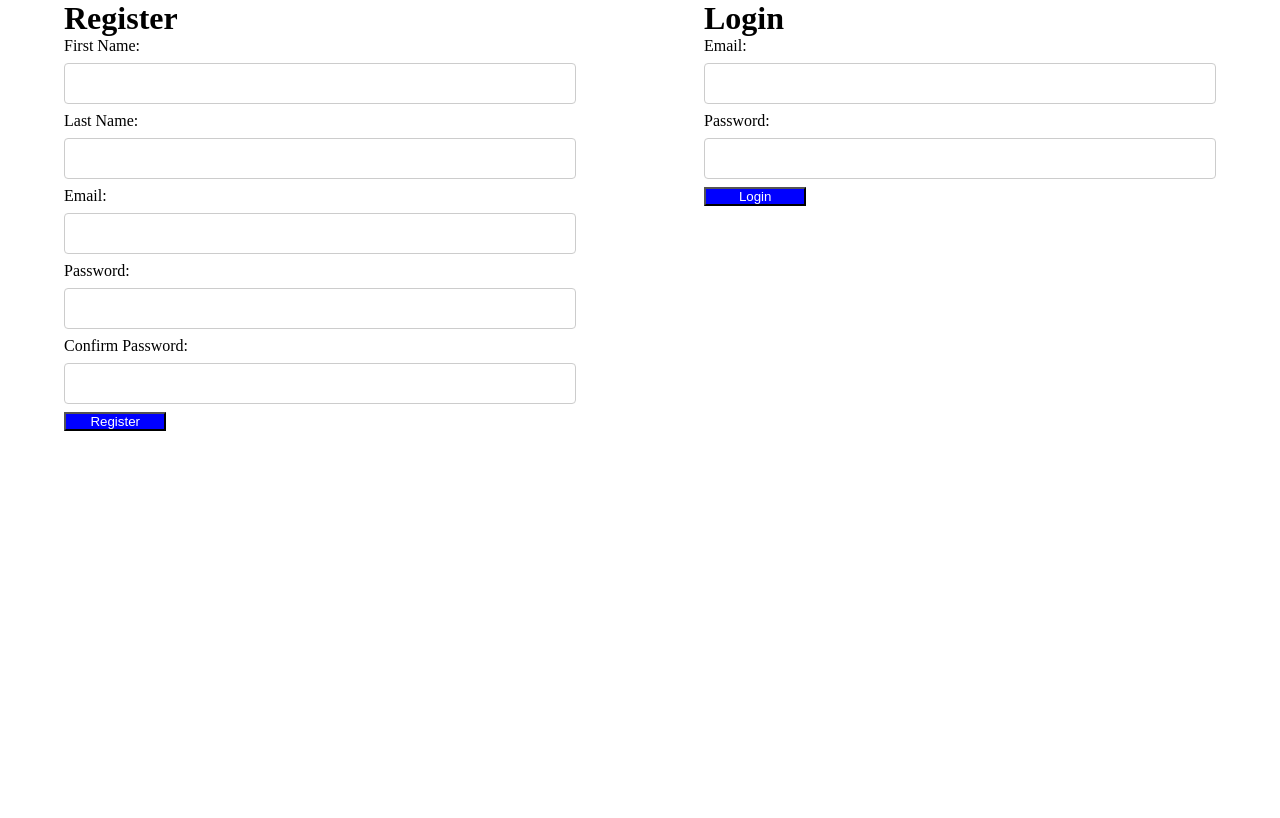
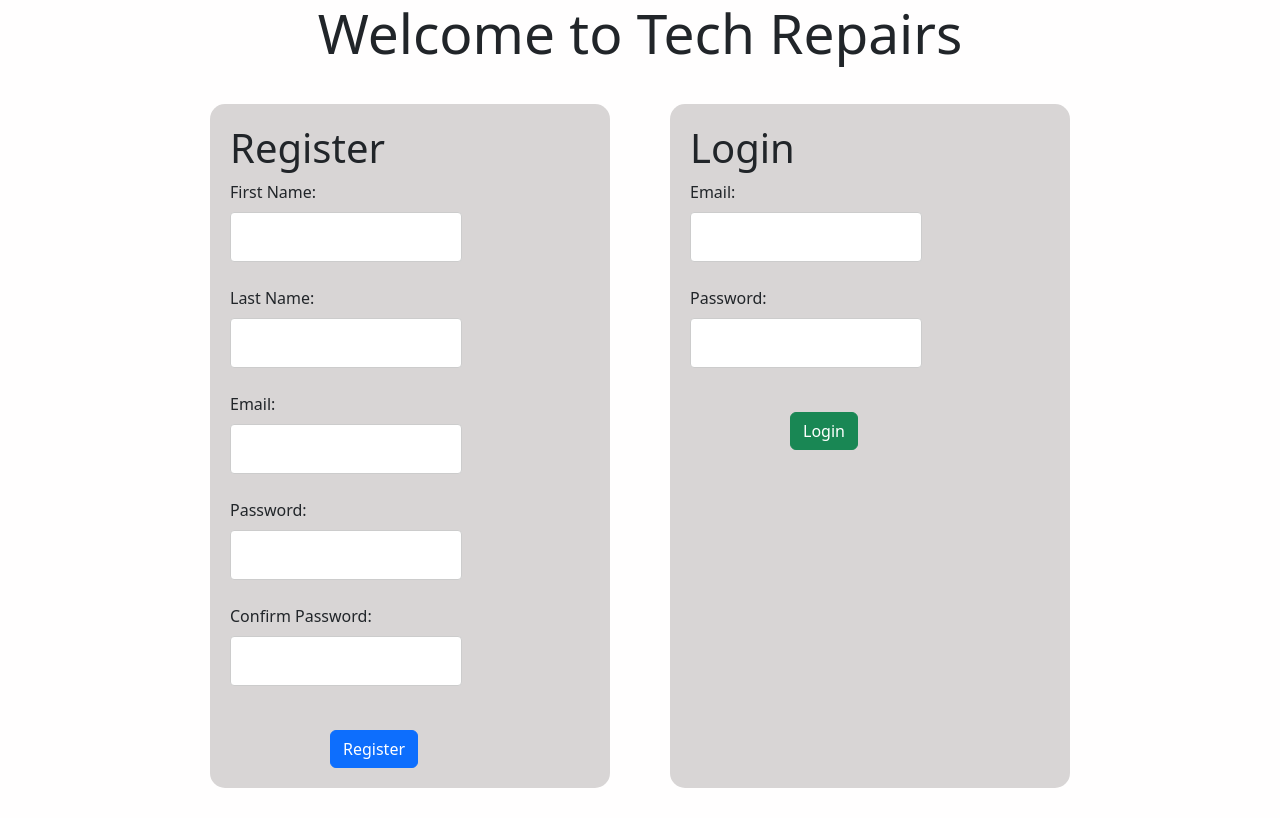
Before and after one commit to jsteelehardin/TechRepair_CodingDojo_GROUP_project, a Flask app: template flask_app/templates/index.html in a window 1280 px wide. Before the commit the page ends 431 px from the top, so only its background shows below. Run offline with Flask 3, Linux system fonts and the light colour scheme; the template is opened without the code that fills it, so the values that code supplies are empty.

Commit message:
Commit jesh - 4/22 @ 10:36pm

```diff
--- a/flask_app/config/mysqlconnection.py
+++ b/flask_app/config/mysqlconnection.py
@@ -4,7 +4,7 @@ class MySQLConnection:
     def __init__(self, db):
         connection = pymysql.connect(host = 'localhost',
                                     user = 'root',
-                                    password = 'Tangel54',
+                                    password = 'wyhfEd-dexsaf-kedbo6',
                                     db = db,
                                     charset = 'utf8mb4',
                                     cursorclass = pymysql.cursors.DictCursor,
--- a/flask_app/controllers/repairs.py
+++ b/flask_app/controllers/repairs.py
@@ -1,4 +1,4 @@
-from flask import render_template,redirect,session,request, flash
+from flask import render_template,redirect,session,request, url_for, flash
 from flask_app import app
 from flask_app.models import repair
 # test comit
--- a/flask_app/controllers/users.py
+++ b/flask_app/controllers/users.py
@@ -1,4 +1,4 @@
-from flask import render_template,redirect,session,request, flash
+from flask import render_template,redirect,session,request,url_for, flash
 from flask_app import app
 from flask_app.models import user
 from flask_app.models import repair
@@ -31,10 +31,10 @@ def new_user():
 def login():
     current_user = user.User.get_with_email(request.form)
     if not current_user:
-        flash("Invalid Email","login")
+        flash("Invalid Email.", "danger")
         return redirect('/')
     if not bcrypt.check_password_hash(current_user.password, request.form['password']):
-        flash("Invalid Password","login")
+        flash("Invalid Password.", "danger")
         return redirect('/')
     session['user_id'] = current_user.id
     return redirect('/user_dashboard')
--- a/flask_app/static/css/style.css
+++ b/flask_app/static/css/style.css
@@ -3,7 +3,7 @@
     justify-content: space-around;
 }
 
-.register {
+/* .register {
     display: flex;
     flex-direction: column;
     width: 40%;
@@ -13,7 +13,7 @@
     display: flex;
     flex-direction: column;
     width: 40%;
-}
+} */
 
 .login_register {
     width: 100%;
@@ -30,6 +30,7 @@ input[type=submit] {
     background-color: blue;
     color: white;
 }
+
 *{
     margin: 0;
     padding: 0;
@@ -61,6 +62,7 @@ input[type=submit] {
 .btn-logout {
     height: 70%;
 }
+
 .footer {
     position: absolute;
     bottom: 0;
@@ -70,7 +72,32 @@ input[type=submit] {
     text-align: center;
     padding: 10px 0;
 }
+
 .card {
     background-color: #f8f9fa;
     box-shadow: 0 2px 4px rgba(0, 0, 0, 0.2);
 }
+
+
+/* login specific */
+.container-user {
+    width: 400px;
+    background-color: rgb(216, 213, 213);
+    padding: 20px;
+    margin: 30px;
+    border-radius: 15px;
+    flex: 1;
+}
+
+.main {
+    display: flex;
+    flex-direction: row;
+}
+
+body {
+    background-color: rgb(255, 254, 254);
+    display: flex;
+    flex-direction: column;
+    align-items: center;
+}
+/* end login spec */
--- a/flask_app/templates/index.html
+++ b/flask_app/templates/index.html
@@ -4,53 +4,98 @@
     <meta charset="UTF-8">
     <meta http-equiv="X-UA-Compatible" content="IE=edge">
     <meta name="viewport" content="width=device-width, initial-scale=1.0">
-    <link rel="stylesheet" type="text/css" href="{{ url_for('static', filename='style.css') }}">
+    <link rel="stylesheet" href="https://cdn.jsdelivr.net/npm/bootstrap@5.3.0-alpha1/dist/css/bootstrap.min.css">
+    <link rel="stylesheet" href="{{ url_for('static', filename='/css/style.css') }}">
     <title>Login and Register</title>
 </head>
 <body>
-    <div class="container">
-        <div class="register">
+    {% with messages = get_flashed_messages(with_categories=true) %}
+    {% if messages %}
+    <div class="container-user">
+        <div class=flashes>
+        {% for category, message in messages %}
+            <div class="alert alert-{{ category }}" role="alert">
+                {{ message }}
+            </div>
+        {% endfor %}
+        </div>
+    </div>
+    {% endif %}
+{% endwith %}
+    <h1 style=font-size:55px align="center">Welcome to Tech Repairs</h1>
+    <div class="main">
+    <div class="container-user">
+        <!-- <div class="register"> -->
             <form action="/register_user" method="post" class="register_form">
                 <h1>Register</h1>
+                <div class="row mb-3">
                 <label for="first_name">First Name:</label>
+                <div class="col-sm-8">
                 <input type="text" name="first_name" class="login_register">
+                </div>
+                </div>
+                <div class="row mb-3">
                 <label for="last_name">Last Name:</label>
+                <div class="col-sm-8">
                 <input type="text" name="last_name" class="login_register">
+                </div>
+                </div>
+                <div class="row mb-3">
                 <label for="email">Email:</label>
+                <div class="col-sm-8">
                 <input type="text" name="email" class="login_register">
+                </div>
+                </div>
+                <div class="row mb-3">
                 <label for="password">Password:</label>
+                <div class="col-sm-8">
                 <input type="password" name="password" class="login_register">
+                </div>
+                </div>
+                <div class="row mb-3">
                 <label for="confirm_pw">Confirm Password:</label>
+                <div class="col-sm-8">
                 <input type="password" name="confirm_pw" class="login_register">
-                <input type="submit" value="Register">
+                </div>
+                </div>
+                <button type="submit" class="btn btn-primary">Register</button>
             </form>
-            {% with messages = get_flashed_messages(category_filter=['register']) %}
+            <!-- {% with messages = get_flashed_messages(category_filter=['register']) %}
             {% if messages %}
                     {% for message in messages %}
                     <p>{{message}}</p>
                     {% endfor %}
             </div>
             {% endif %}
-            {% endwith %}
+            {% endwith %} -->
         </div>
-        <div class="login">
+        <div class="container-user">
             <form action="/login" method="post" class="login_form">
                 <h1>Login</h1>
+                <div class="row mb-3">
                 <label for="email">Email:</label>
+                <div class="col-sm-8">
                 <input type="text" name="email" class="login_register">
+                </div>
+                </div>
+                <div class="row mb-3">
                 <label for="password">Password:</label>
+                <div class="col-sm-8">
                 <input type="password" name="password" class="login_register">
-                <input type="submit" value="Login">
+                </div>
+                </div>
+                <button type="submit" class="btn btn-success">Login</button>
             </form>
-            {% with messages = get_flashed_messages(category_filter=['login']) %}
+            <!-- {% with messages = get_flashed_messages(category_filter=['login']) %}
             {% if messages %}
                     {% for message in messages %}
                     <p>{{message}}</p>
                     {% endfor %}
             </div>
             {% endif %}
-            {% endwith %}
+            {% endwith %} -->
         </div>
+    </div>
     </div>
 </body>
 </html>
--- a/flask_app/templates/techrepair_create.html
+++ b/flask_app/templates/techrepair_create.html
@@ -4,10 +4,8 @@
     <meta charset="UTF-8">
     <meta http-equiv="X-UA-Compatible" content="IE=edge">
     <meta name="viewport" content="width=device-width, initial-scale=1.0">
-    <link href='https://cdn.jsdelivr.net/npm/bootstrap@5.1.0/dist/css/bootstrap.min.css' rel='stylesheet' integrity='sha384-KyZXEAg3QhqLMpG8r+8fhAXLRk2vvoC2f3B09zVXn8CA5QIVfZOJ3BCsw2P0p/We' crossorigin='anonymous'>
-    <script src='https://cdn.jsdelivr.net/npm/bootstrap@5.1.0/dist/js/bootstrap.bundle.min.js'
-    integrity='sha384-U1DAWAznBHeqEIlVSCgzq+c9gqGAJn5c/t99JyeKa9xxaYpSvHU5awsuZVVFIhvj' crossorigin='anonymous'></script>
-    <link rel='stylesheet' href='{{ url_for('static', filename='/style.css') }}'>
+    <link rel="stylesheet" href="https://cdn.jsdelivr.net/npm/bootstrap@5.3.0-alpha1/dist/css/bootstrap.min.css">
+    <link rel="stylesheet" href="{{ url_for('static', filename='/css/style.css') }}">
     <title>Adding Repairs</title>
 </head>
 <body  style="background-color: slategrey;">
--- a/server.py
+++ b/server.py
@@ -4,4 +4,5 @@ from flask_app.controllers import users
 from flask_app.controllers import repairs
 
 if __name__=="__main__":
-    app.run(debug=True)
+
+    app.run(host='localhost', port=5005, debug=True)
```
Also changed, not shown: flask_app/models/user.py (+6 -6 lines), flask_app/templates/dashboard.html (+3 -6 lines), flask_app/templates/edit_job.html (+2 -5 lines), flask_app/templates/view_job.html (+2 -5 lines), group_project.sql (added, +105 -0 lines), 5 other files.
